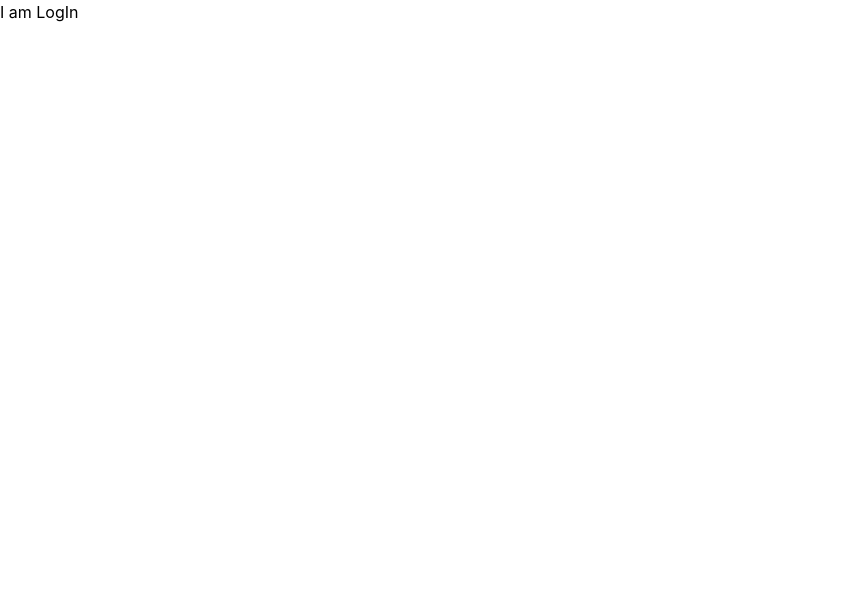
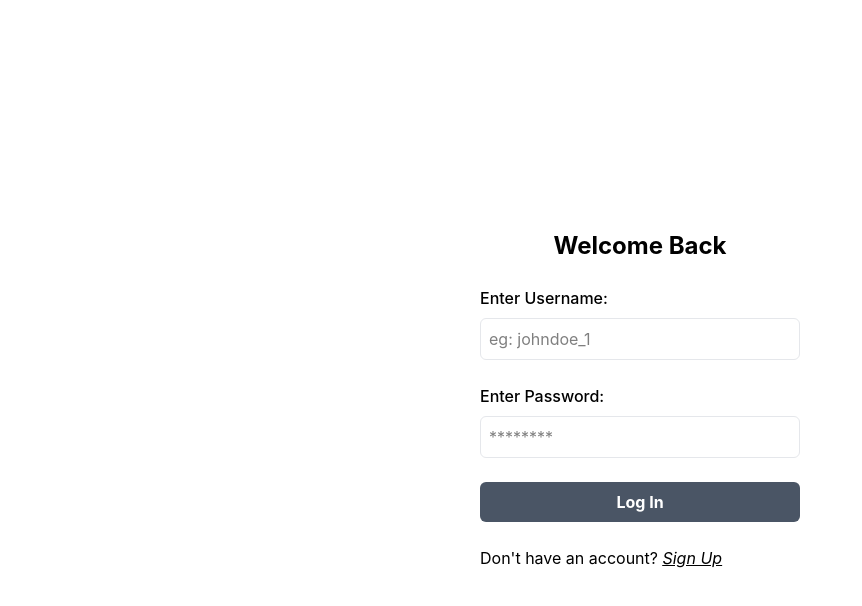
Before and after one commit to noorf-02/Token-and-Auth, a React (Vite) app: page / in a window 1280 px wide. Shown: the top 606 px of the page, without its empty margins (0-862 px from the left). Built offline with nearby package versions, Linux system fonts and the light colour scheme.

Commit message:
added a login page too

```diff
--- a/COMPONENTS/LoginComp.jsx
+++ b/COMPONENTS/LoginComp.jsx
@@ -1,10 +1,28 @@
 import React from 'react'
+import { Link } from 'react-router-dom'
 
 function LoginComp() {
   return (
-    <div>
-      I am LogIn
-    </div>
+     <>
+   <div className="wrapper min-h-screen flex justify-center items-center">
+    <form className="contain flex flex-col gap-6">
+      <p className='text-2xl font-bold text-center'>Welcome Back</p>
+
+      <div className="flex flex-col gap-2">
+        <p className='font-medium'>Enter Username:</p>
+        <input type="text" name="username" id="" placeholder='eg: johndoe_1' className='border-1 border-gray-200 py-2 px-2 w-[320px] rounded-md focus:outline-none'/>
+      </div>
+      <div className="flex flex-col gap-2">
+        <p className='font-medium'>Enter Password:</p>
+        <input type="text" name="username" id="" placeholder='********' className='border-1 border-gray-200 py-2 px-2 w-[320px] rounded-md focus:outline-none'/>
+      </div>
+
+      <button type='submit' className='w-[320px] bg-gray-600 text-white font-bold py-2 rounded-md hover:bg-gray-700 cursor-pointer'>Log In</button>
+      <p>Don't have an account? <span className='italic underline'><Link to={"/sign-up"}>Sign Up</Link></span></p>
+    </form>
+   </div>
+
+   </>
   )
 }
 
--- a/COMPONENTS/SignupComp.jsx
+++ b/COMPONENTS/SignupComp.jsx
@@ -25,7 +25,7 @@ function SignupComp() {
         <input type="text" name="username" id="" placeholder='********' className='border-1 border-gray-200 py-2 px-2 w-[320px] rounded-md focus:outline-none'/>
       </div>
 
-      <button className='w-[320px] bg-gray-600 text-white font-bold py-2 rounded-md hover:bg-gray-700 cursor-pointer'>Sign Up</button>
+      <button type='submit' className='w-[320px] bg-gray-600 text-white font-bold py-2 rounded-md hover:bg-gray-700 cursor-pointer'>Sign Up</button>
       <p>Already have an account? <span className='italic underline'><Link to={"/"}>Log In</Link></span></p>
     </form>
    </div>
```
